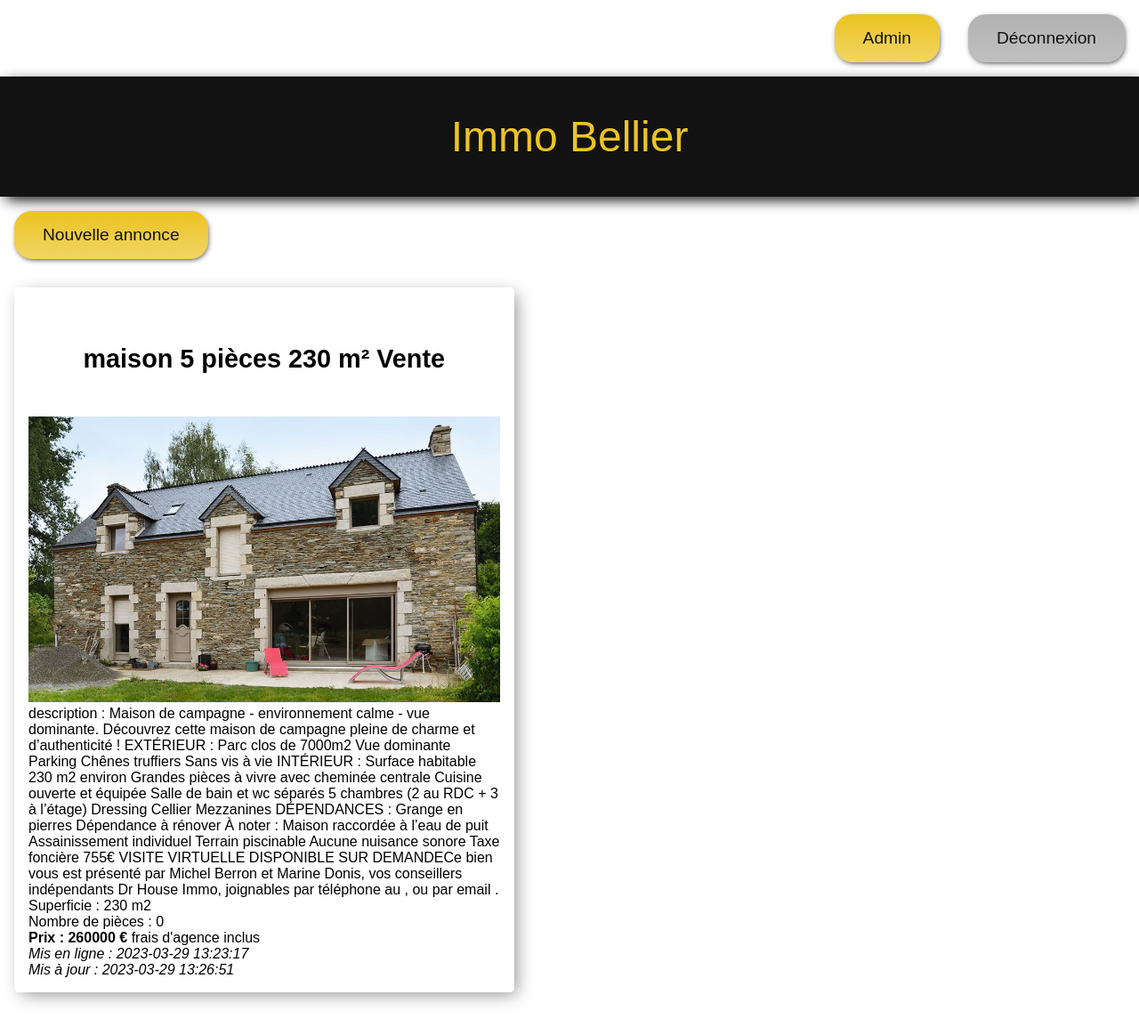
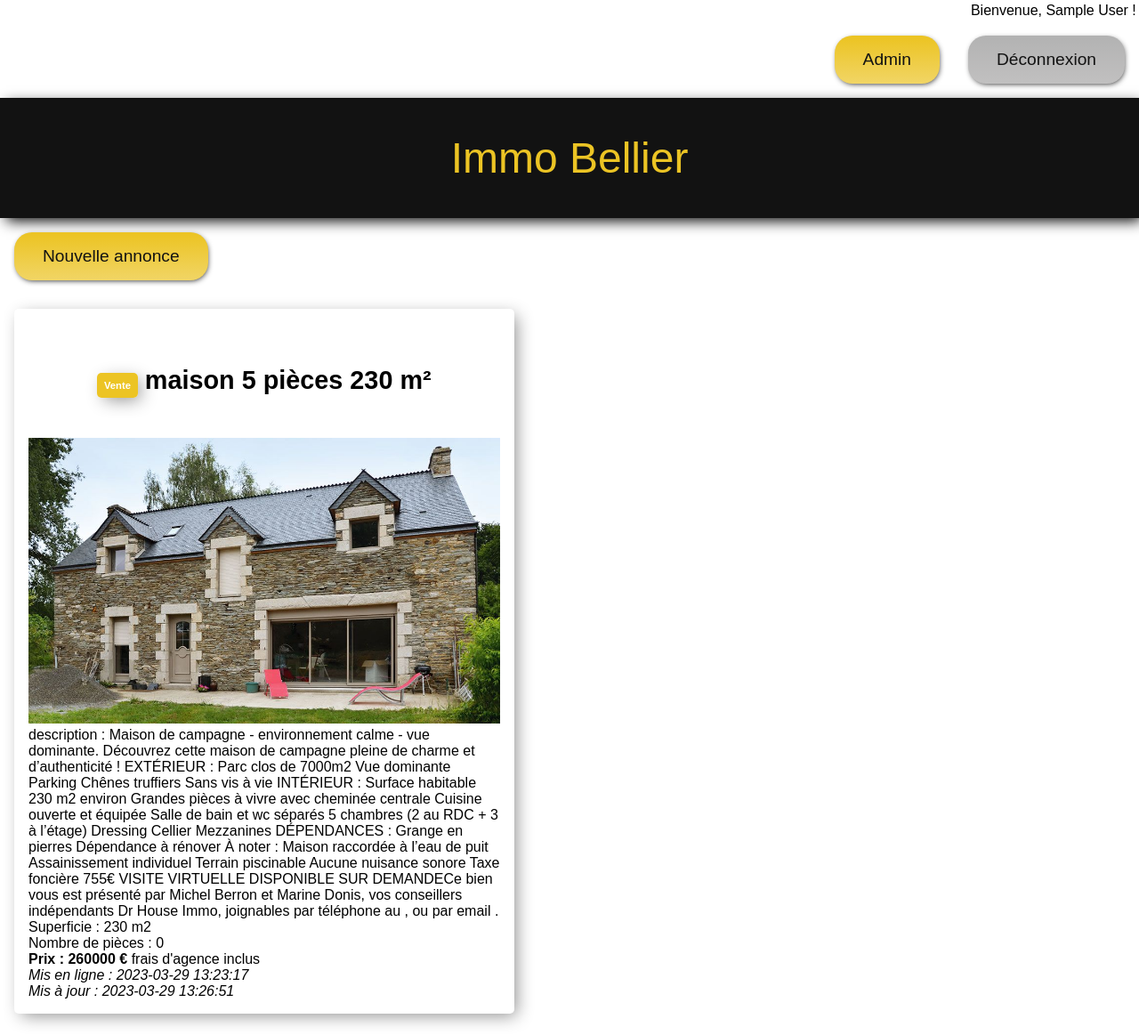
Before and after one commit to AmandineDubreuil/Immobellier_AmandineDubreuil, a PHP site: page / in a window 1280 px wide. Shown: the whole page at 89% size. Before the commit the page ends 1129 px from the top, so only its background shows below. Run offline with PHP 8.4, Linux system fonts and the light colour scheme; the visitor is signed in with stand-in values (Sample User, id 1); data comes from the database, SQL or seed files in the repository.

Commit message:
peaufinage css, ajout prénom de session pour bienvenue

```diff
--- a/assets/css/style.css
+++ b/assets/css/style.css
@@ -151,6 +151,12 @@ nav > p {
 }
 
 /* index section */
+
+.bienvenue{
+  text-align: right;
+  padding: .2rem;
+}
+
 .section {
   display: flex;
   flex-wrap: wrap;
@@ -166,6 +172,17 @@ nav > p {
   -webkit-box-shadow: 5px 5px 19px -3px rgba(0, 0, 0, 0.45);
   box-shadow: 5px 5px 19px -3px rgba(0, 0, 0, 0.45);
   border-radius: 5px;
+}
+.section h2 span{
+  font-size: .7rem;
+  color: var(--color-five);
+  background-color: var(--color-six);
+  padding: .5rem;
+    -webkit-box-shadow: 5px 5px 19px -3px rgba(0, 0, 0, 0.45);
+  box-shadow: 5px 5px 19px -3px rgba(0, 0, 0, 0.45);
+  border-radius: 5px;
+
+
 }
 
 /* formulaire connexion register ajout modif */
--- a/login/index.php
+++ b/login/index.php
@@ -16,6 +16,7 @@ if ($_SERVER['REQUEST_METHOD'] === 'POST') :
             if (password_verify($pwd, chercheEmail($email)['password'])) :
                 $_SESSION['login'] = chercheEmail($email)['role'];
                 $_SESSION['id_utilisateur'] = chercheEmail($email)['id_user'];
+                $_SESSION['prenom'] = chercheEmail($email)['first_name'];
 
                 if (chercheEmail($email)['role'] === 'admin') :
                     redirectUrl('adminImmobellier/');
--- a/view/404.php
+++ b/view/404.php
@@ -11,13 +11,13 @@
     <meta http-equiv="X-UA-Compatible" content="IE=edge">
     <meta name="viewport" content="width=device-width, initial-scale=1.0">
     <link rel="stylesheet" href="../assets/css/style.css">
-    <title>404 - Immobellier</title>
+    <title>404 - Immo Bellier</title>
 </head>
 
 <body>
     <main class="container">
         <h1>404</h1>
-        <h1>Oups vous vous êtes perdu</h1>
+        <h2>Oups vous vous êtes perdu</h2>
         <p><a href="../">Retour</a></p>
     </main>
 </body>
--- a/view/adminImmobellier/ajoutView.php
+++ b/view/adminImmobellier/ajoutView.php
@@ -10,6 +10,10 @@
 
 <body>
     <main class="container">
+    <?php if (isConnected()) : ?>
+            <p class="bienvenue">Bienvenue, <?= $_SESSION['prenom']?> !</p>
+            <?php endif ?>
+
         <h1>Nouvelle Annonce</h1>
         <form method="POST" action="" enctype="multipart/form-data" class="formAjout" novalidate>
             <div>
--- a/view/adminImmobellier/editView.php
+++ b/view/adminImmobellier/editView.php
@@ -10,6 +10,10 @@
 
 <body>
     <main class="container">
+    <?php if (isConnected()) : ?>
+            <p class="bienvenue">Bienvenue, <?= $_SESSION['prenom']?> !</p>
+            <?php endif ?>
+
         <h1>Modification d'une Annonce</h1>
         <form method="POST" action="" enctype="multipart/form-data" class="formEdit" novalidate>
             <div>
--- a/view/adminImmobellier/indexView.php
+++ b/view/adminImmobellier/indexView.php
@@ -11,7 +11,12 @@
 
 <body>
     <header>
+
         <nav>
+        <?php if (isConnected()) : ?>
+            <p class="bienvenue">Bienvenue, <?= $_SESSION['prenom']?> !</p>
+            <?php endif ?>
+
             <h1>Admin ImmoBellier</h1>
             <p>
                 <a class="btn"  href="../index.php">Accueil</a>
--- a/view/indexView.php
+++ b/view/indexView.php
@@ -5,13 +5,16 @@
     <meta charset="UTF-8">
     <meta http-equiv="X-UA-Compatible" content="IE=edge">
     <meta name="viewport" content="width=device-width, initial-scale=1.0">
-    <title>Immobellier</title>
+    <title>Immo Bellier</title>
     <link rel="stylesheet" href="./assets/css/style.css">
 </head>
 
 <body>
     <header>
         <nav>
+        <?php if (isConnected()) : ?>
+            <p class="bienvenue">Bienvenue, <?= $_SESSION['prenom']?> !</p>
+            <?php endif ?>
 
             <p>
                 <?php if (isConnected()) : ?>
@@ -26,6 +29,7 @@
                 <?php endif ?>
             </p>
             <h1>Immo Bellier</h1>
+
         </nav>
     </header>
     <main>
@@ -37,7 +41,7 @@
         if (count(getAnnonceLimit($limit, $offset)) != 0) :
             foreach (getAnnonceLimit($limit, $offset) as $annonce) : ?>
             <article class="card">
-                <h2><?= $annonce['title'] ?> <span><?= $annonce['type'] ?></span></h2>
+                <h2> <span><?= $annonce['type'] ?></span> <?= $annonce['title'] ?></h2>
                 <div><img src="<?= $annonce['image'] ?>" alt=""></div>
                 <p>description : <?= $annonce['description'] ?></p>
                 <p>Superficie : <?= $annonce['surface'] ?> m2</p>
```
